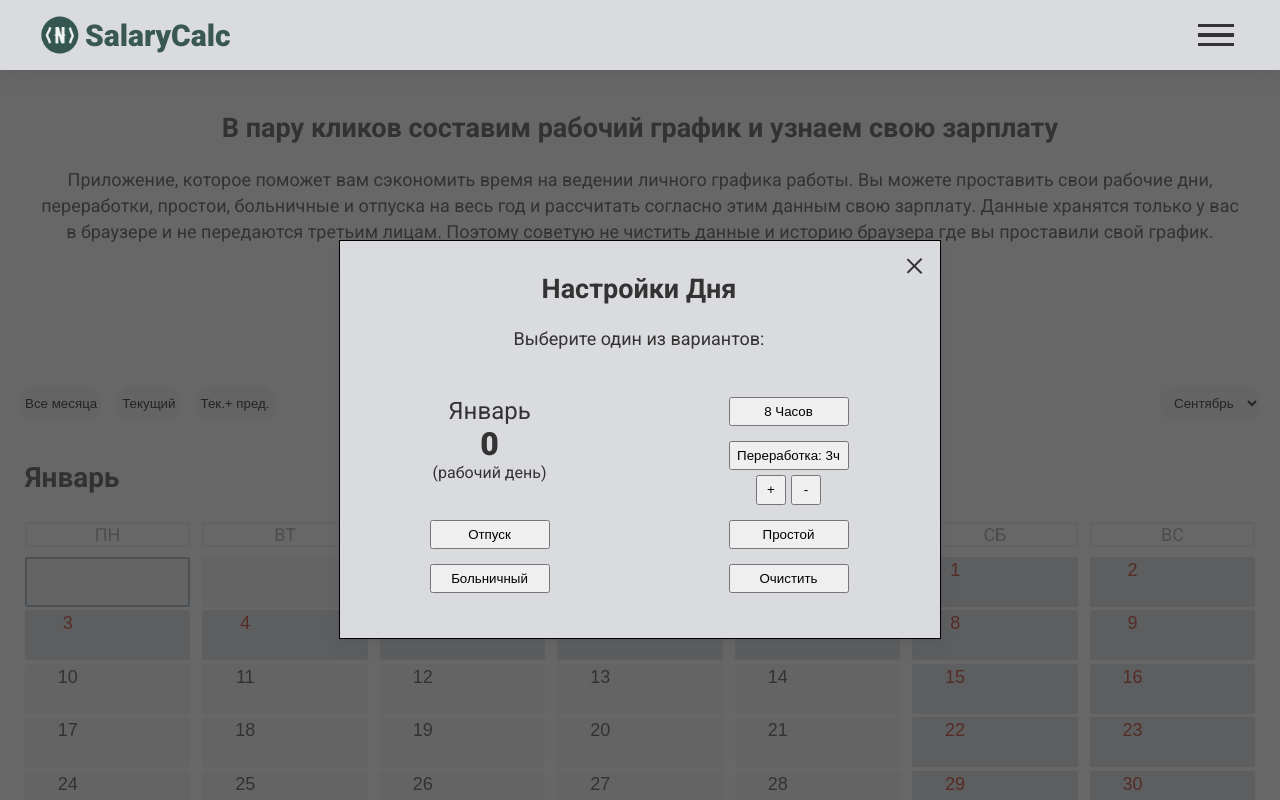
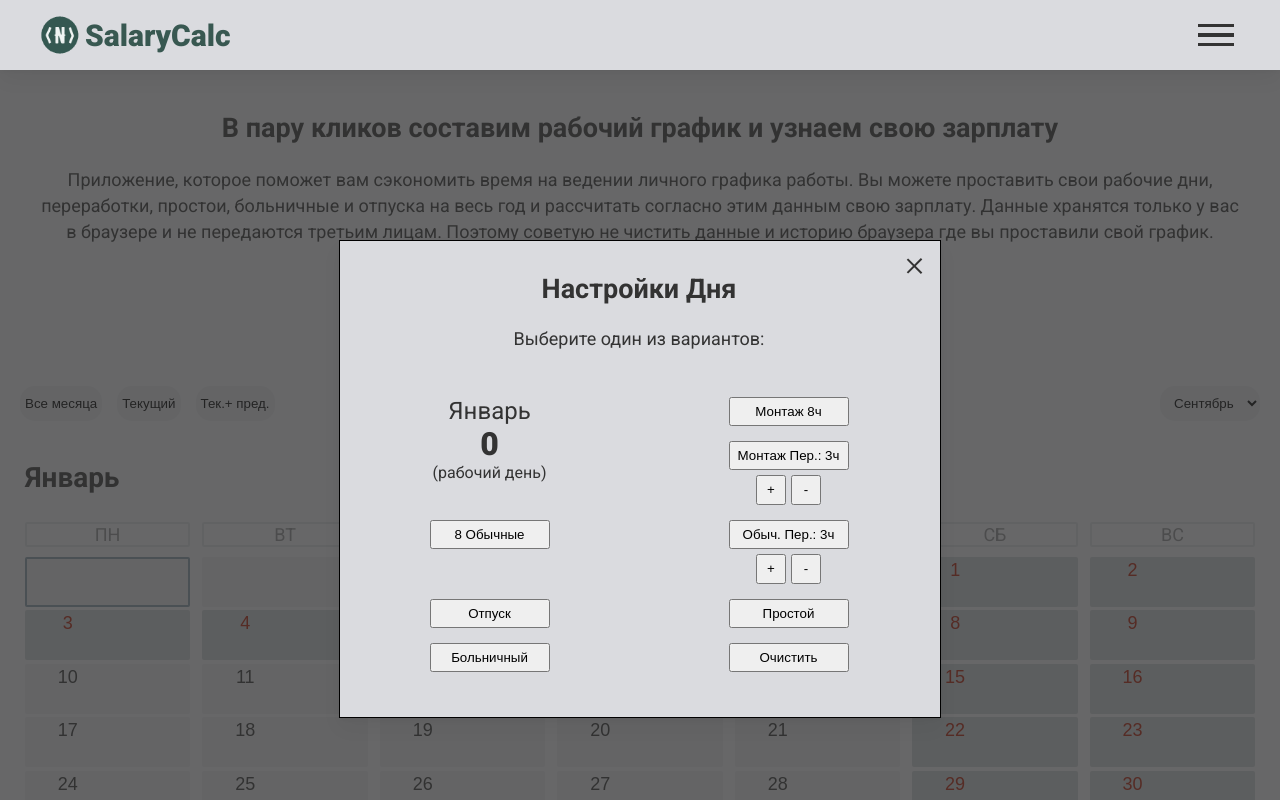
Before and after one commit to Navfront/SalaryCalc, a React (Create React App) app: page / in a window 1280 px wide. Both pictures are taken after a click on the button 107 px from the left and 581 px from the top of the page. Shown: the top 800 px of the page. Built offline with nearby package versions, Linux system fonts and the light colour scheme.

Commit message:
Разделил монтаж и обычные часы.  Рефакторинг.

```diff
--- a/src/components/ui/day-menu/DayMenu.tsx
+++ b/src/components/ui/day-menu/DayMenu.tsx
@@ -5,13 +5,9 @@ import { DayMenuData, togglePopup } from '../../../redux/slices/app-slice'
 import { useAppDispatch, useAppSelector } from '../../../redux/reduxHooks'
 import { setDay } from '../../../redux/slices/calendar-slice'
 
-interface DayMenuProps {
-  cellActivityCallback: (value: null | 1 | 2 | 3 | 4) => void
-  cellExtraCallback: (value: number) => void
-}
-
-function DayMenu ({ cellActivityCallback, cellExtraCallback }: DayMenuProps): JSX.Element {
+function DayMenu (): JSX.Element {
   const [extraCount, setExtraCount] = useState(3)
+  const [montageExtraCount, setMontageExtraCount] = useState(3)
   const dispatch = useAppDispatch()
   const currentDay = useAppSelector(state => state.app.popup.data)
   const { currDay, currMonth, currI } = currentDay as DayMenuData
@@ -31,6 +27,67 @@ function DayMenu ({ cellActivityCallback, cellExtraCallback }: DayMenuProps): JS
         </div>
         <div className="dayButtonWrapper">
           <button
+            aria-label='Установить монтажные часы'
+            className="dayButton"
+            type="button"
+            onClick={() => {
+              dispatch(setDay({
+                day: currDay,
+                month: currMonth,
+                extra: null,
+                activity: 5,
+                i: currI
+              }))
+              closePopup()
+            }}
+          >
+            Монтаж 8ч
+          </button>
+        </div>
+        <div className="dayButtonWrapper">
+          <button
+            aria-label='Установить монтажные часы с переработкой.'
+            className="dayButton"
+            type="button"
+            onClick={() => {
+              dispatch(setDay({
+                day: currDay,
+                month: currMonth,
+                extra: montageExtraCount,
+                activity: 5,
+                i: currI
+              }))
+              closePopup()
+            }}
+          >
+            Монтаж Пер.: <span aria-label='Переработка на монтаже'> {montageExtraCount}ч</span>
+          </button>
+
+          <div className="plusMinusWrapper">
+            <button
+              onClick={() => {
+                setMontageExtraCount(montageExtraCount + 1)
+              }}
+              className="dayButtonPlus"
+              type="button"
+            >
+              +
+            </button>
+
+            <button
+              onClick={() => {
+                setMontageExtraCount(montageExtraCount > 0 ? montageExtraCount - 1 : montageExtraCount)
+              }}
+              className="dayButtonMinus"
+              type="button"
+            >
+              -
+            </button>
+          </div>
+        </div>
+        <div className="dayButtonWrapper">
+          <button
+            aria-label='Установить обычные 8 часов.'
             className="dayButton"
             type="button"
             onClick={() => {
@@ -44,11 +101,12 @@ function DayMenu ({ cellActivityCallback, cellExtraCallback }: DayMenuProps): JS
               closePopup()
             }}
           >
-            8 Часов
+            8 Обычные
           </button>
         </div>
         <div className="dayButtonWrapper">
           <button
+            aria-label='Установить обычные 8 часов, плюс переработка.'
             className="dayButton"
             type="button"
             onClick={() => {
@@ -62,7 +120,7 @@ function DayMenu ({ cellActivityCallback, cellExtraCallback }: DayMenuProps): JS
               closePopup()
             }}
           >
-            Переработка: <span> {extraCount}ч</span>
+            Обыч. Пер.: <span aria-label='Переработка'> {extraCount}ч</span>
           </button>
 
           <div className="plusMinusWrapper">
@@ -87,8 +145,10 @@ function DayMenu ({ cellActivityCallback, cellExtraCallback }: DayMenuProps): JS
             </button>
           </div>
         </div>
+
         <div className="dayButtonWrapper">
           <button
+            aria-label='Установить день отпуска'
             className="dayButton"
             type="button"
             onClick={() => {
@@ -107,6 +167,7 @@ function DayMenu ({ cellActivityCallback, cellExtraCallback }: DayMenuProps): JS
         </div>
         <div className="dayButtonWrapper">
           <button
+            aria-label='Установить день простоя.'
             className="dayButton"
             type="button"
             onClick={() => {
@@ -143,6 +204,7 @@ function DayMenu ({ cellActivityCallback, cellExtraCallback }: DayMenuProps): JS
         </div>
         <div className="dayButtonWrapper">
           <button
+            aria-label='Очистить день.'
             className="dayButton"
             type="button"
             onClick={() => {
--- a/src/components/ui/main-menu/MainMenu.tsx
+++ b/src/components/ui/main-menu/MainMenu.tsx
@@ -2,17 +2,21 @@ import { useAppSelector } from '../../../redux/reduxHooks'
 import { StyledMainMenuLayout, StyledMainMenuTitle } from './styled'
 import { useAppDispatch } from './../../../redux/reduxHooks'
 import { useRef, MutableRefObject } from 'react'
-import { setDefaultRate, setExtraRate, setHolidayRate, setSickRate } from '../../../redux/slices/rates-slice'
+import { setDefaultRate, setExtraRate, setMontageExtraRate, setMontageRate, setPauseRate, setSickRate } from '../../../redux/slices/rates-slice'
 
 function MainMenu (): JSX.Element {
   const isMenuOpen = useAppSelector(state => state.app.isMenuOpen)
-  const { defaultRate, extraRate, holidayRate, sickRate } = useAppSelector(state => state.rates)
+  const { defaultRate, extraRate, pauseRate, sickRate, montageRate, montageExtraRate } = useAppSelector(state => state.rates)
   const dispatch = useAppDispatch()
 
   const defaultRateInputRef = useRef() as MutableRefObject<HTMLInputElement>
   const extraRateInputRef = useRef() as MutableRefObject<HTMLInputElement>
-  const holidayRateInputRef = useRef() as MutableRefObject<HTMLInputElement>
+  const pauseRateInputRef = useRef() as MutableRefObject<HTMLInputElement>
   const sickRateInputRef = useRef() as MutableRefObject<HTMLInputElement>
+  const montageRateInputRef = useRef() as MutableRefObject<HTMLInputElement>
+  const montageExtraRateInputRef = useRef() as MutableRefObject<HTMLInputElement>
+
+  console.log(montageRate, montageExtraRate)
 
   return isMenuOpen
     ? (<StyledMainMenuLayout active={isMenuOpen}>
@@ -26,6 +30,32 @@ function MainMenu (): JSX.Element {
       >
         <fieldset>
           <legend>Тарифы</legend>
+          <label htmlFor="montageRate">Монтаж часы</label>
+          <p>
+            <input ref={montageRateInputRef} id="montageRate" type="number" placeholder="0" />
+            <button
+              type="button"
+              onClick={() => {
+                dispatch(setMontageRate(Number(montageRateInputRef.current.value)))
+              }}
+            >
+              уст.
+            </button>
+            <span>{(!Number.isNaN(montageRate)) ? `${montageRate}р./ч.` : 'загрузка..'}</span>
+          </p>
+          <label htmlFor="montageExtraRate">Монтаж пер.</label>
+          <p>
+            <input ref={montageExtraRateInputRef} id="montageExtraRate" type="number" placeholder="0" />
+            <button
+              type="button"
+              onClick={() => {
+                dispatch(setMontageExtraRate(Number(montageExtraRateInputRef.current.value)))
+              }}
+            >
+              уст.
+            </button>
+            <span>{(!Number.isNaN(montageExtraRate)) ? `${montageExtraRate}р./ч.` : 'загрузка..'}</span>
+          </p>
           <label htmlFor="defaultRate">Обычные часы</label>
           <p>
             <input ref={defaultRateInputRef} id="defaultRate" type="number" placeholder="0" />
@@ -52,18 +82,19 @@ function MainMenu (): JSX.Element {
             </button>
             <span>{(!Number.isNaN(extraRate)) ? `${extraRate}р./ч.` : 'загрузка..'}</span>
           </p>
-          <label htmlFor="holidayRate">Выходной день</label>
+
+          <label htmlFor="pauseRate">Простой</label>
           <p>
-            <input ref={holidayRateInputRef} id="holidayRate" type="number" placeholder="0" />
+            <input ref={pauseRateInputRef} id="pauseRate" type="number" placeholder="0" />
             <button
               type="button"
               onClick={() => {
-                dispatch(setHolidayRate(Number(holidayRateInputRef.current.value)))
+                dispatch(setPauseRate(Number(pauseRateInputRef.current.value)))
               }}
             >
               уст.
             </button>
-            <span>{(!Number.isNaN(holidayRate)) ? `${holidayRate}р./ч.` : 'загрузка..'}</span>
+            <span>{(!Number.isNaN(pauseRate)) ? `${pauseRate}р./ч.` : 'загрузка..'}</span>
           </p>
           <label htmlFor="sickRate">Больничный</label>
           <p>
--- a/src/components/ui/month-salary/styled.ts
+++ b/src/components/ui/month-salary/styled.ts
@@ -1,6 +1,6 @@
 import styled from 'styled-components/macro'
 
 export const StyledMonthSalary = styled.p`
-  margin: 0 0 45px;
+  margin: 45px 0 45px;
   text-align: end;
 `
--- a/src/components/ui/popup/Popup.tsx
+++ b/src/components/ui/popup/Popup.tsx
@@ -11,11 +11,7 @@ function Popup (): JSX.Element {
     <StyledOverlay isShow={isPopupOpen}>
       <StyledPopup>
         {(popup.data != null)
-          ? <DayMenu cellActivityCallback={function (value: 1 | 2 | 3 | 4 | null): void {
-            throw new Error('Function not implemented.')
-          } } cellExtraCallback={function (value: number): void {
-            throw new Error('Function not implemented.')
-          } } />
+          ? <DayMenu/>
           : null}
         <CloseButton />
       </StyledPopup>
--- a/src/redux/slices/app-slice.ts
+++ b/src/redux/slices/app-slice.ts
@@ -4,8 +4,6 @@ import { createSlice, PayloadAction } from '@reduxjs/toolkit'
 export interface PopupState {
   isOpen: boolean
   data: DayMenuData | null
-  callback: ((value: 1 | 2 | 3 | 4) => void) | null
-  extraCallback: ((value: number) => void) | null
 }
 
 export interface MonthFilterState {
@@ -22,7 +20,7 @@ export interface AppInitialState {
 }
 
 export interface DayMenuData {
-  currActivity: null | 1 | 2 | 3 | 4
+  currActivity: null | 1 | 2 | 3 | 4 | 5
   currDay: number
   currDayIndex: number
   currExtra: number
@@ -35,8 +33,6 @@ export interface DayMenuData {
 export interface TogglePopupPayload {
   isOpen: boolean
   data?: DayMenuData | null
-  callback?: ((value: 1 | 2 | 3 | 4) => void) | null
-  extraCallback?: ((value: number) => void) | null
 }
 
 export interface ToggleFilterPayload {
@@ -47,7 +43,7 @@ export interface ToggleFilterPayload {
 
 const init: AppInitialState = {
   isMenuOpen: false,
-  popup: { isOpen: false, data: null, callback: null, extraCallback: null },
+  popup: { isOpen: false, data: null },
   monthFilter: { showMonth: dayjs().month(), showType: 0, showOne: false },
   showAbout: true
 }
@@ -62,8 +58,6 @@ export const appSlice = createSlice({
     togglePopup: (state, action: PayloadAction<TogglePopupPayload>) => {
       state.popup.isOpen = action.payload.isOpen
       state.popup.data = action.payload.data ?? null
-      state.popup.callback = action.payload.callback ?? null
-      state.popup.extraCallback = action.payload.extraCallback ?? null
     },
     setFilter: (state, action: PayloadAction<ToggleFilterPayload>) => {
       state.monthFilter.showMonth = action.payload.showMonth
--- a/src/redux/slices/calendar-slice.ts
+++ b/src/redux/slices/calendar-slice.ts
@@ -11,7 +11,7 @@ const initialState: CalendarInitialState = {
 export interface SetDayPayload {
   month: number
   day: number
-  activity: null | 1 | 2 | 3 | 4
+  activity: null | 1 | 2 | 3 | 4 | 5
   extra: number | null
   i?: number
 }
--- a/src/redux/slices/rates-slice.ts
+++ b/src/redux/slices/rates-slice.ts
@@ -4,14 +4,18 @@ import { createSlice, PayloadAction } from '@reduxjs/toolkit'
 export interface RatesInitialState {
   defaultRate: number
   extraRate: number
-  holidayRate: number
+  montageRate: number
+  montageExtraRate: number
+  pauseRate: number
   sickRate: number
 }
 
 const initialState: RatesInitialState = {
-  defaultRate: 300,
-  extraRate: 400,
-  holidayRate: 400,
+  defaultRate: 350,
+  extraRate: 450,
+  montageRate: 400,
+  montageExtraRate: 500,
+  pauseRate: 250,
   sickRate: 60
 }
 
@@ -25,14 +29,21 @@ export const ratesSlice = createSlice({
     setExtraRate: (state, action: PayloadAction<number>) => {
       state.extraRate = action.payload
     },
-    setHolidayRate: (state, action: PayloadAction<number>) => {
-      state.holidayRate = action.payload
+    setMontageRate: (state, action: PayloadAction<number>) => {
+      state.montageRate = action.payload
+    },
+    setMontageExtraRate: (state, action: PayloadAction<number>) => {
+      state.montageExtraRate = action.payload
+    },
+    setPauseRate: (state, action: PayloadAction<number>) => {
+      state.pauseRate = action.payload
     },
     setSickRate: (state, action: PayloadAction<number>) => {
       state.sickRate = action.payload
     }
+
   }
 })
 
-export const { setDefaultRate, setExtraRate, setHolidayRate, setSickRate } = ratesSlice.actions
+export const { setDefaultRate, setExtraRate, setPauseRate, setSickRate, setMontageExtraRate, setMontageRate } = ratesSlice.actions
 export default ratesSlice.reducer
--- a/src/types/calendar.ts
+++ b/src/types/calendar.ts
@@ -4,7 +4,7 @@ export interface DayType {
   day?: number | null
   dayIndex?: number
   month?: number
-  activity?: null | 1 | 2 | 3 | 4
+  activity?: null | 1 | 2 | 3 | 4 | 5
   extra?: number | null
   money?: number
 }
```
Also changed, not shown: src/api/calcSalary.ts (+57 -46 lines), src/components/ui/calendar-cell/CalendarCell.tsx (+5 -3 lines), src/components/ui/month-salary/MonthSalary.tsx (+11 -1 lines), src/assets/crane.svg (added).
